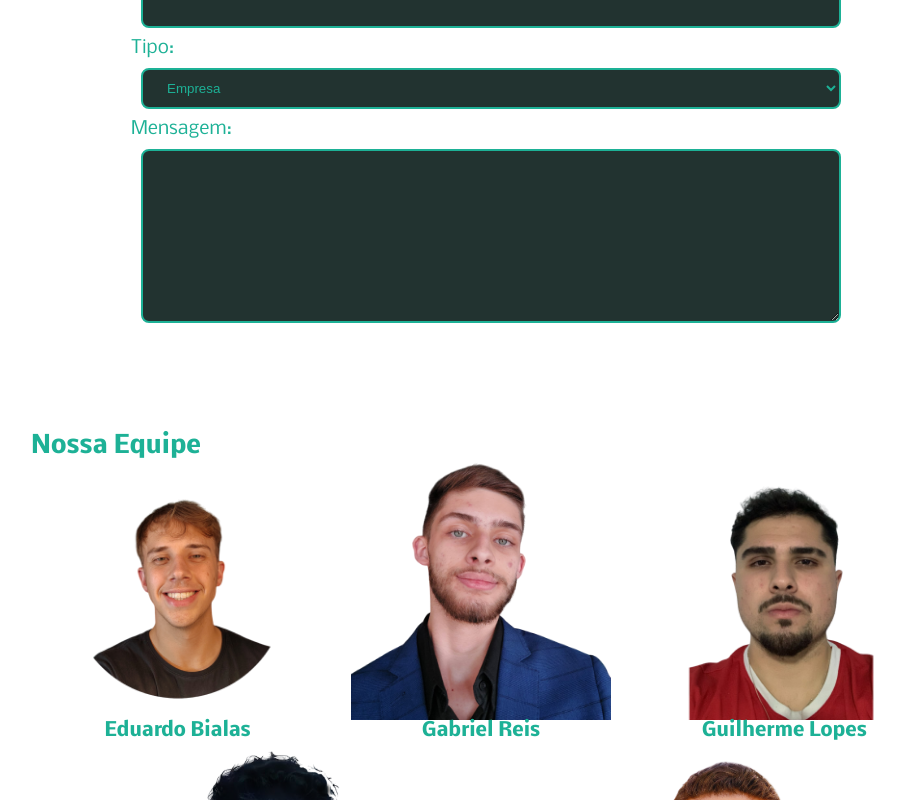
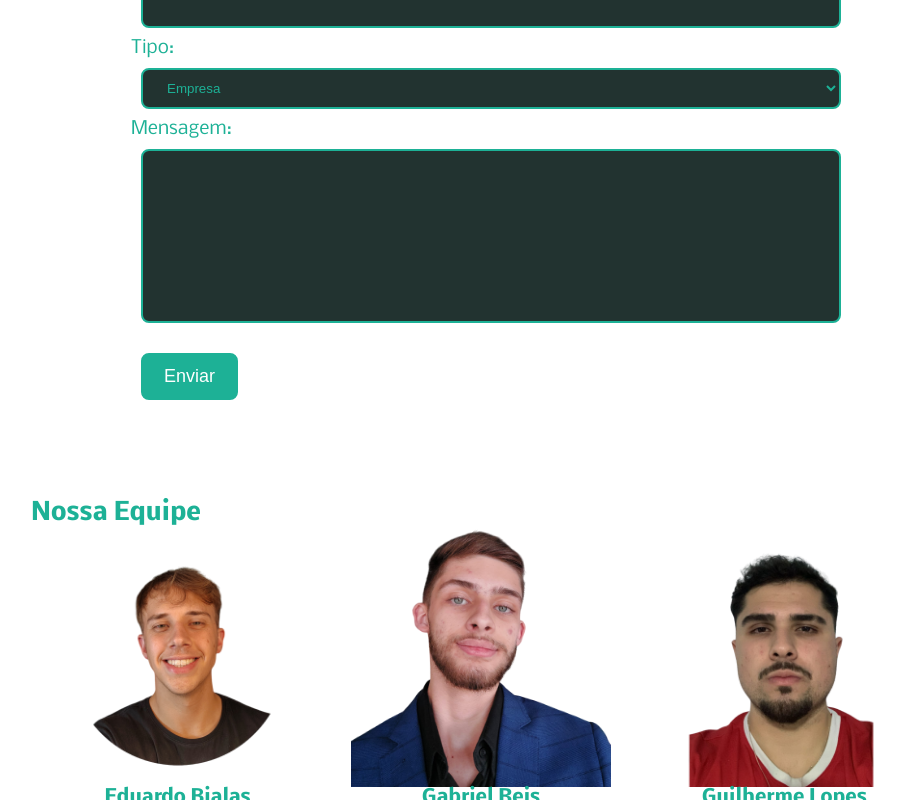
Before and after one commit to gabrielreis354/ecocycle-lixeira-inteligente, a React (Vite) app: page / in a window 1280 px wide. Shown: the part 1077-1877 px from the top of the page, without its empty margins (159-1064 px from the left). Built offline with nearby package versions, Linux system fonts and the light colour scheme.

Commit message:
Form Changes

```diff
--- a/src/components/FaleConosco/Form.scss
+++ b/src/components/FaleConosco/Form.scss
@@ -34,5 +34,25 @@
   align-items: flex-start;
 }
 
-.submitButton {
+textarea {
+  resize: none;
 }
+
+.buttonWrapper button {
+  margin-top: 20px;
+  margin-left: 10px;
+  padding: 10px 20px;
+  border-radius: 8px;
+  border: 3px solid #1db196;
+  background-color: #1db196;
+  color: #fff;
+  cursor: pointer;
+  font-size: 18px;
+  transition: 0.4s;
+}
+
+.buttonWrapper button:hover {
+  background-color: transparent;
+  border: 3px solid #1db196;
+  color: #1db196;
+}
--- a/src/components/FaleConosco/index.jsx
+++ b/src/components/FaleConosco/index.jsx
@@ -47,6 +47,11 @@ export default function FaleConosco() {
             cols="30"
             rows="10"
           ></textarea>
+
+          <div className="buttonWrapper">
+            <button type="submit">Enviar</button>
+          </div>
+
         </div>
       </div>
     </div>
```
